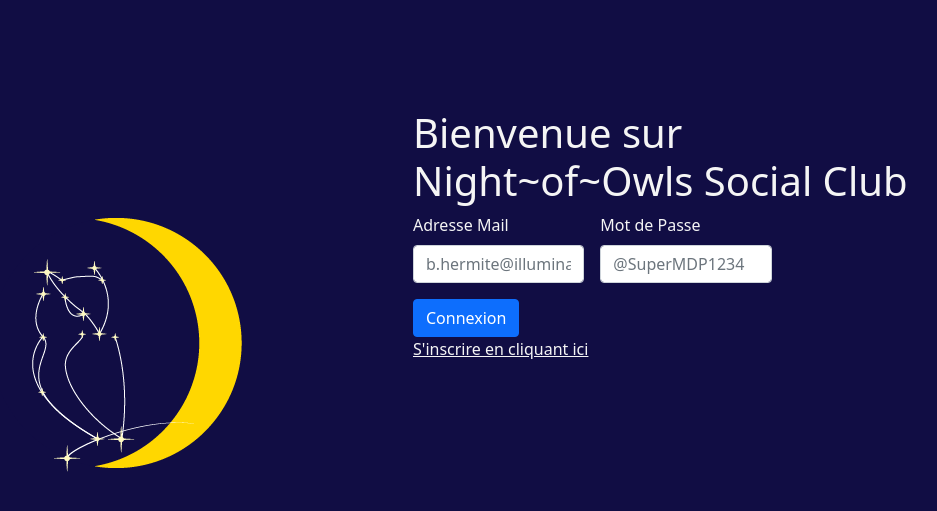
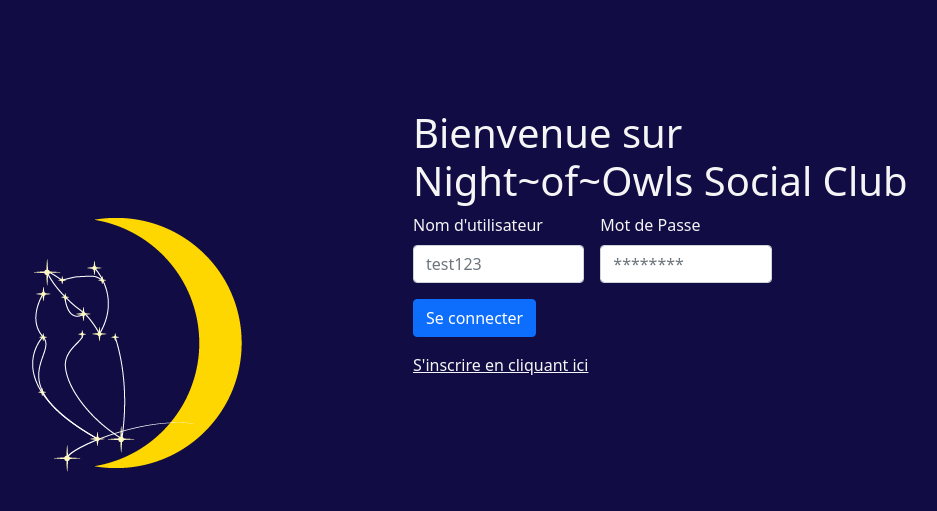
Before and after one commit to valentin-lsg/Projet_RS, a PHP site: page /login.php in a window 1280 px wide. Shown: the top 511 px of the page, without its empty margins (239-1176 px from the left). Run offline with PHP 8.4, Linux system fonts and the light colour scheme.

Commit message:
login + connexion opérationnel

```diff
--- a/php/dashboard.php
+++ b/php/dashboard.php
@@ -3,8 +3,8 @@ session_start();
 
 $id = filter_input(INPUT_GET, "id", FILTER_VALIDATE_INT);
 
-
-if(isset($_SESSION["username"])) {
+// Commentaire
+if(!isset($_SESSION["username"])) {
     http_response_code(302);
     header('Location: login.php');
     exit();
--- a/php/fonctionsPHP.php
+++ b/php/fonctionsPHP.php
@@ -33,7 +33,6 @@ function envoyerDansBaseDeDonnée($register, $lastname, $name, $country, $birthd
 };
 
 function seConnecter($login, $username1, $candidate_password){
-
     if(!$login){ //
         if($username1==NULL or $candidate_password==NULL){
             echo '<script>','alert("Erreur ! Veuillez remplir les champs.")','</script>';
@@ -56,7 +55,7 @@ function seConnecter($login, $username1, $candidate_password){
         header("location: dashboard.php");
         exit();
     } else {
-        echo '<script>','alert("Le mot de passe est faux.")'.'</script>';
+        echo '<script>','alert("Vos informations de connexion sont incorrectes.")'.'</script>';
 
     }
 };
--- a/php/login.php
+++ b/php/login.php
@@ -1,12 +1,12 @@
 <?php
 session_start();
-$connected = 0;
+
 
 include("fonctionsPHP.php");
 
 // Ne se lance que si on est en post
+// id : riri , mdp = test
 if($_SERVER["REQUEST_METHOD"] == "POST") {
-
     $login = filter_input(INPUT_POST, "login");
     $username1 = filter_input(INPUT_POST, "username");
     $candidate_password = filter_input(INPUT_POST, "password");
@@ -48,25 +48,25 @@ if($_SERVER["REQUEST_METHOD"] == "POST") {
                 <div class="formulaire">
                     <h1>Bienvenue sur Night~of~Owls Social Club</h1>
 
-                    <form class="row g-3 needs-validation" novalidate>
+                    <form action="" method="POST" class="row g-3 needs-validation" novalidate>
                         <div class="col-md-4">
-                            <label for="validationCustom03" class="form-label">Adresse Mail</label>
-                            <input type="text" class="form-control" id="validationCustom03" placeholder="b.hermite@illuminati.fr" required>
+                            <label for="validationCustom03" class="form-label">Nom d'utilisateur</label>
+                            <input name="username" type="text" class="form-control" id="validationCustom03" placeholder="test123" required>
                             <div class="invalid-feedback">
-                                Veuillez entrer votre adresse mail
+                                Veuillez entrer votre nom d'utilisateur
                             </div>
                         </div>
                         <div class="col-md-4">
                             <label for="validationCustom05" class="form-label">Mot de Passe</label>
-                            <input type="text" class="form-control" id="validationCustom05" placeholder="@SuperMDP1234" required>
+                            <input name="password" type="password" class="form-control" id="validationCustom05" placeholder="********" required>
                             <div class="invalid-feedback">
                                 Choisir un mot de passe valide
                             </div>
                         </div>
                         <div class="col-12">
-                            <form>
-                                <button class="btn btn-primary" type="submit" formaction='MenuNO.html'>Connexion</button>
-                            </form>
+
+                            <button class="btn btn-primary" type="submit" name="login">Se connecter</button>
+
                         </div>
                         <a href="register.php">S'inscrire en cliquant ici</a>
                     </form>
@@ -79,34 +79,3 @@ if($_SERVER["REQUEST_METHOD"] == "POST") {
 
 </body>
 </html>
-
-<!-- <!DOCTYPE html>
-<html lang="en">
-<head>
-    <meta charset="UTF-8">
-    <meta http-equiv="X-UA-Compatible" content="IE=edge">
-    <meta name="viewport" content="width=device-width, initial-scale=1.0">
-    <title>NightOwl</title>
-
-</head>
-<body>
-
-    <h2>Login</h2>
-    <form method="post" action="">
-        <label for="username">Identifiant :</label>
-        <br>
-        <input type="text" name="username" placeholder="Username">
-        <br>
-        <label for="password">Mot de passe :</label>
-        <br>
-        <input type="password" name="password" placeholder="********">
-        <br>
-        <button type="submit" name="login">Se connecter</button>
-
-    </form>
-    <a href="register.php"><button name="register">Inscription</button></a>
-
-
-</body>
-</html>
- -->
```
